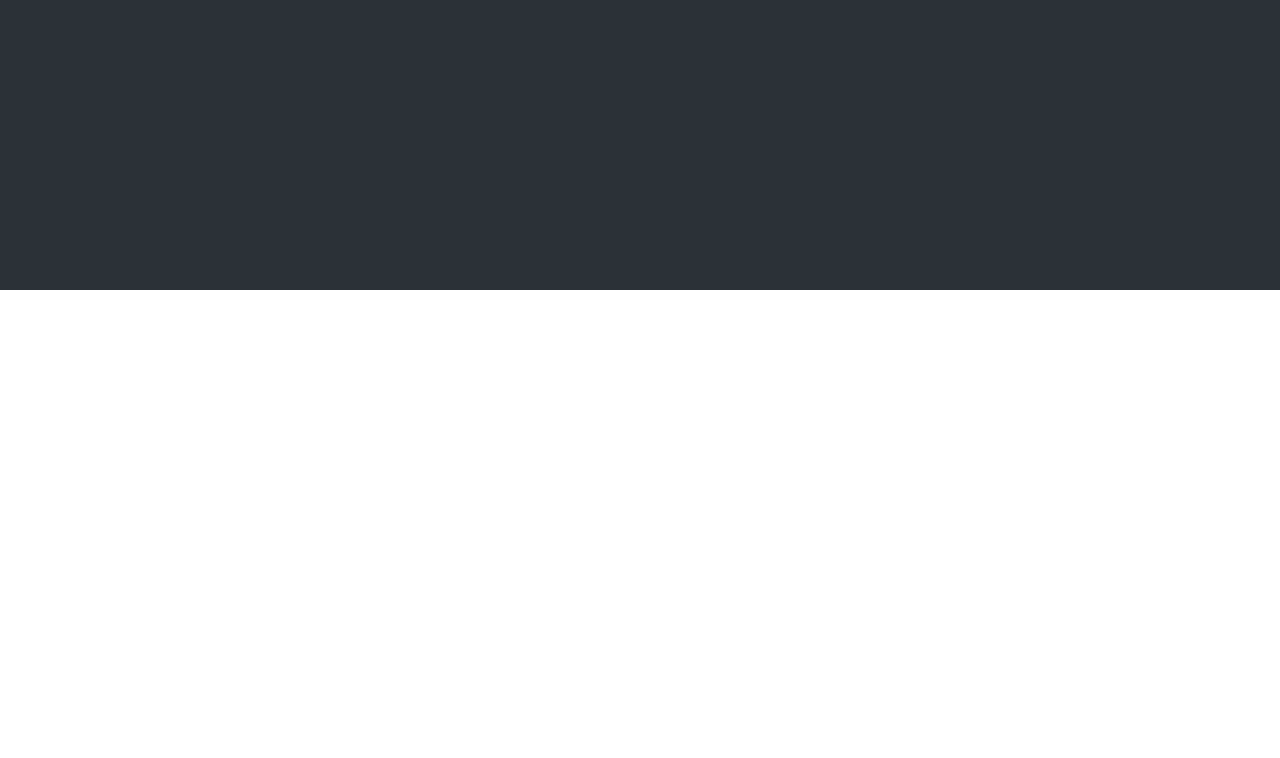
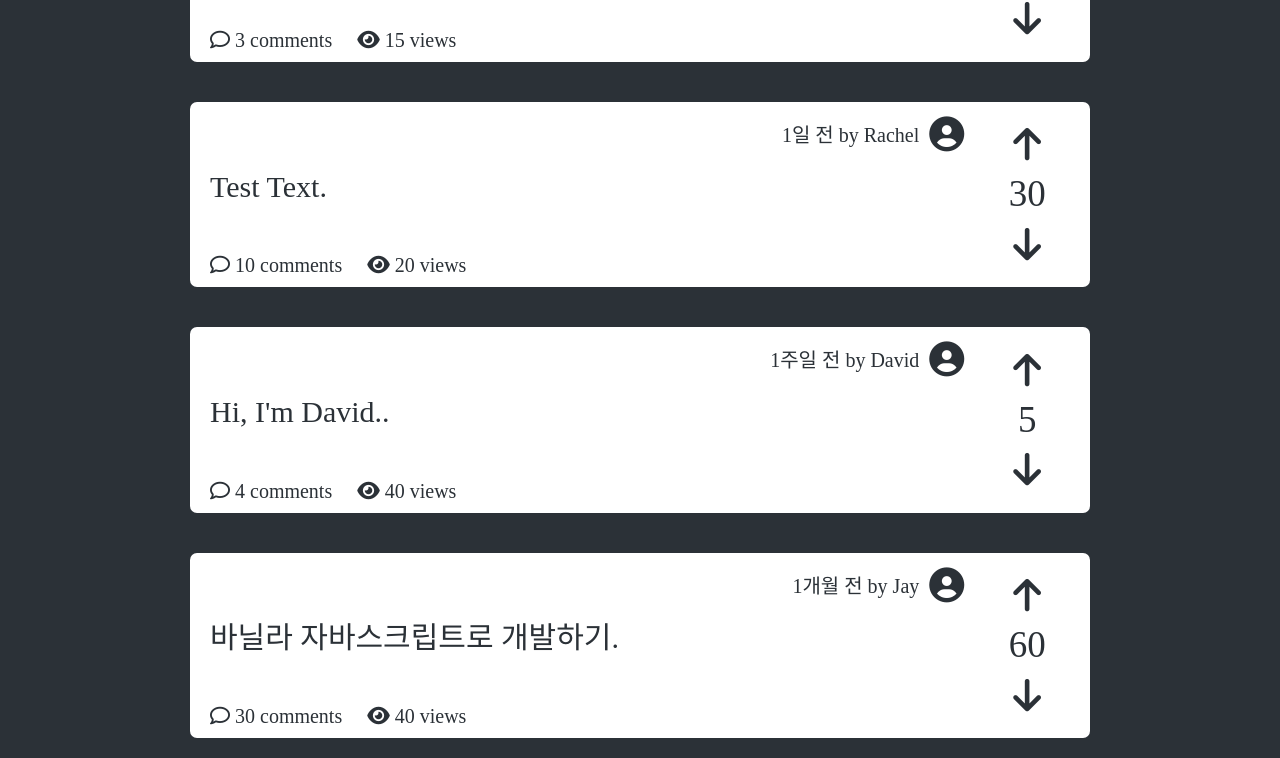
Before and after one commit to seong7/BoardProject, a website built with webpack: page src/index.html in a window 1280 px wide. Shown: the part 570-1328 px from the top of the page. Before the commit the page ends 860 px from the top, so only its background shows below. Built offline with nearby package versions, Linux system fonts and the light colour scheme.

Commit message:
Style posts

```diff
--- a/src/index.html
+++ b/src/index.html
@@ -9,7 +9,7 @@
     <meta http-equiv="X-UA-Compatible" content="ie=edge" />
     <script src="https://kit.fontawesome.com/fd4c938536.js" crossorigin="anonymous"></script>
     <link href="https://fonts.googleapis.com/css2?family=Nanum+Myeongjo:wght@400;700&display=swap" rel="stylesheet">
-    <!-- <link rel="stylesheet" href="css/style.css" /> -->
+    <link href="https://fonts.googleapis.com/css2?family=Noto+Serif+KR&display=swap" rel="stylesheet">
     <link rel="shortcut icon" href="img/favicon.png" type="image/x-icon" />
     <title>BoardBoard</title>
 </head>
@@ -19,8 +19,6 @@
         <header>
         </header>
         <div class="content">
-            <div class="board">
-            </div>
         </div>
     </div>
 </body>
--- /dev/null
+++ b/src/js/Views/Posts/Components/Container.js
@@ -0,0 +1,31 @@
+import elements from "../../base";
+import * as userPosts from "./UserPosts";
+
+// const userPostMarkUp = () => {
+//   let markUp = "";
+//   for (let i = 0; i < 5; i++) {
+//     markUp += userPosts.markUp();
+//   }
+//   return markUp;
+// };
+
+export const markUp = () => `
+<div class="posts_container">
+</div>
+`;
+
+export const renderPosts = (postArry, num = 0) => {
+  const arry = postArry;
+  let i = num;
+  if (i === arry.length) return;
+  // for (let i = 0; i < postArry.length; i++) {
+  setTimeout(() => {
+    document
+      .querySelector(".posts_container")
+      .insertAdjacentHTML("beforeend", userPosts.markUp(arry[i]));
+    i++;
+    renderPosts(arry, i);
+  }, 1000);
+  // }
+};
+export const test = () => {};
--- a/src/js/Views/Posts/Components/UserPost.js
+++ /dev/null
@@ -1,11 +0,0 @@
-{
-  /*  */
-}
-
-export const markUp = () => `
-<div class="userPost">
-dsd
-</div>
-`;
-
-export const test = () => {};
--- /dev/null
+++ b/src/js/Views/Posts/Components/UserPosts.js
@@ -0,0 +1,36 @@
+import "./UserPosts.css";
+
+export const markUp = (post) => `
+<div class="userPost">
+  <div class="postContent">
+    <div class="postHeader">
+      <p>
+        ${post.time} by ${post.user}
+        <i class="fas fa-user-circle"></i>
+      </p>
+      <!--<img src=""/>-->
+    </div>
+    <div class="postText">
+      <p>${post.text}.</p>
+    </div>
+    <div class="postBottom">
+        <p>
+          <i class="far fa-comment"></i>
+          <!--<i class="far fa-comment-dots"></i>-->
+          ${post.comment} comments
+        </p>
+        <p>
+          <i class="fas fa-eye"></i>
+          ${post.view} views
+        </p>
+    </div>
+  </div>
+  <div class="postVote">
+    <i class="fas fa-arrow-up"></i>
+    <p>${post.vote}</p>
+    <i class="fas fa-arrow-down"></i>
+  </div>
+</div>
+`;
+
+export const test = () => {};
--- /dev/null
+++ b/src/js/Views/Posts/Components/UserPosts.scss
@@ -0,0 +1,57 @@
+.posts_container {
+  margin-top: 6%;
+  display: flex;
+  flex-direction: column;
+  align-items: center;
+  justify-content: center;
+  font-family: "Noto Serif KR", serif;
+  .userPost {
+    background-color: white;
+    color: #2b3137;
+    display: flex;
+    flex-direction: row;
+    margin: 2rem 0rem;
+    border-radius: 7px;
+    padding-top: 1rem;
+    padding-left: 2rem;
+    padding-bottom: 1rem;
+    font-size: 2rem;
+    max-width: 90rem;
+    width: 85%;
+    .postContent {
+      width: 90%;
+      .postHeader {
+        text-align: right;
+        line-height: 1.5;
+        i {
+          transform: translateY(5px);
+          margin-left: 5px;
+          font-size: 3.5rem;
+        }
+      }
+      .postText {
+        margin-top: 2rem;
+        font-size: 3rem;
+        margin-bottom: 5rem;
+      }
+      .postBottom {
+        // display: flex;
+        p {
+          display: inline-block;
+          margin-right: 2rem;
+        }
+      }
+    }
+    .postVote {
+      font-size: 3.7rem;
+      width: 15%;
+      display: flex;
+      flex-direction: column;
+      justify-content: center;
+      align-items: center;
+      p {
+        margin: 1rem 0;
+      }
+    }
+  }
+}
--- a/src/js/Views/Posts/postsView.js
+++ b/src/js/Views/Posts/postsView.js
@@ -1,7 +1,43 @@
 import elements from "../base";
-import * as UserPost from "./Components/UserPost";
+import * as Container from "./Components/Container";
+
+const testPost = [
+  {
+    time: "1시간 전",
+    user: "Seong",
+    text: "안녕하세요",
+    comment: "3",
+    view: "15",
+    vote: "20",
+  },
+  {
+    time: "1일 전",
+    user: "Rachel",
+    text: "Test Text",
+    comment: "10",
+    view: "20",
+    vote: "30",
+  },
+  {
+    time: "1주일 전",
+    user: "David",
+    text: "Hi, I'm David.",
+    comment: "4",
+    view: "40",
+    vote: "5",
+  },
+  {
+    time: "1개월 전",
+    user: "Jay",
+    text: "바닐라 자바스크립트로 개발하기",
+    comment: "30",
+    view: "40",
+    vote: "60",
+  },
+];
 
 export const render = () => {
-  elements.board.insertAdjacentHTML("afterbegin", UserPost.markUp());
+  elements.content.insertAdjacentHTML("beforeend", Container.markUp());
+  Container.renderPosts(testPost);
 };
 export const test = () => {};
--- a/src/js/index.js
+++ b/src/js/index.js
@@ -7,6 +7,7 @@ import * as postView from "./Views/Posts/postsView";
 
 window.addEventListener("load", () => {
   headerView.render();
+
   setTimeout(() => {
     sectionView.render();
     postView.render();
--- a/src/js/style.scss
+++ b/src/js/style.scss
@@ -15,6 +15,7 @@ html {
   font-family: "Nanum Myeongjo", serif;
   //   font-family: "Nunito Sans", serif;
   color: white;
+  background-color: #2b3137;
 }
 @media only screen and (min-width: 1200px) {
   html {
@@ -28,7 +29,6 @@ button {
 
 .content {
   height: 100vh;
-  background-color: #2b3137;
   display: flex;
   flex-direction: column;
   padding: 0rem 3%;
```
Also changed, not shown: .eslintrc.json, src/js/Views/Posts/Components/UserPosts.css (added), src/js/style.css, 2 other files.
